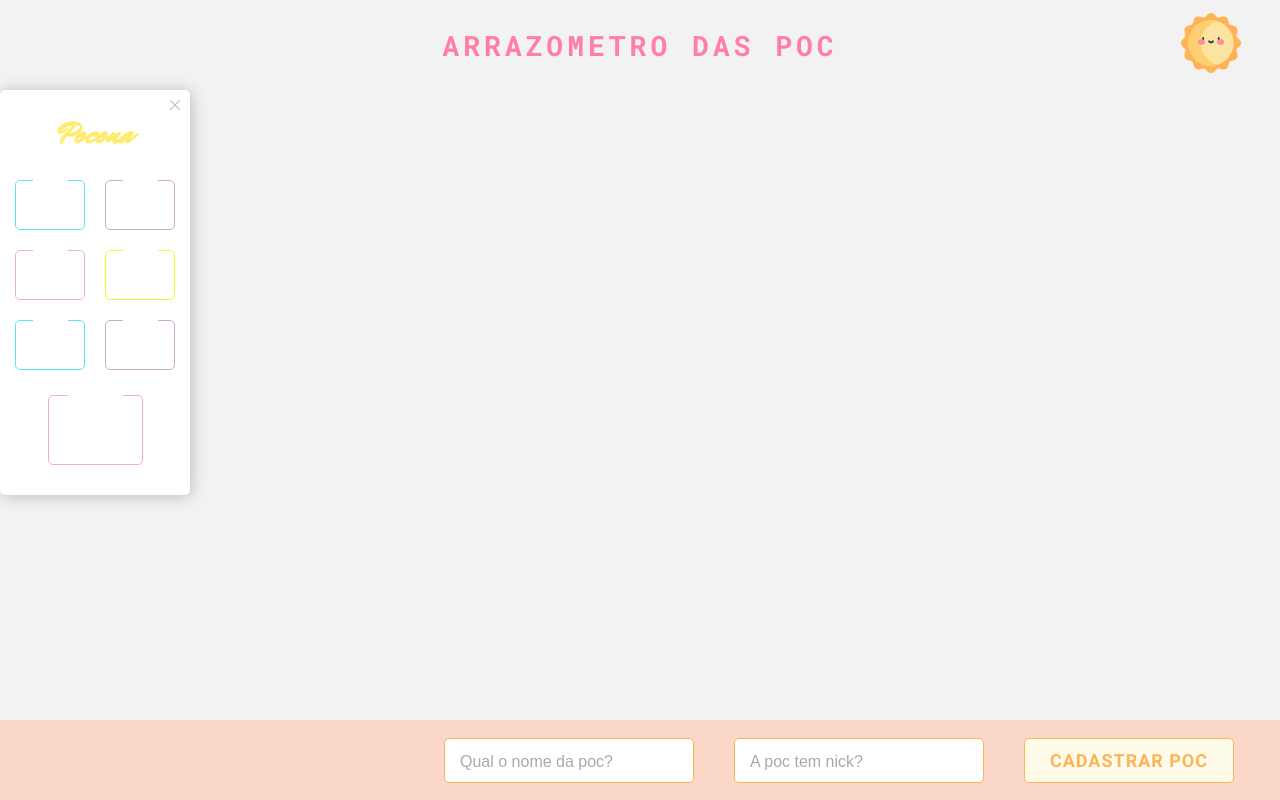
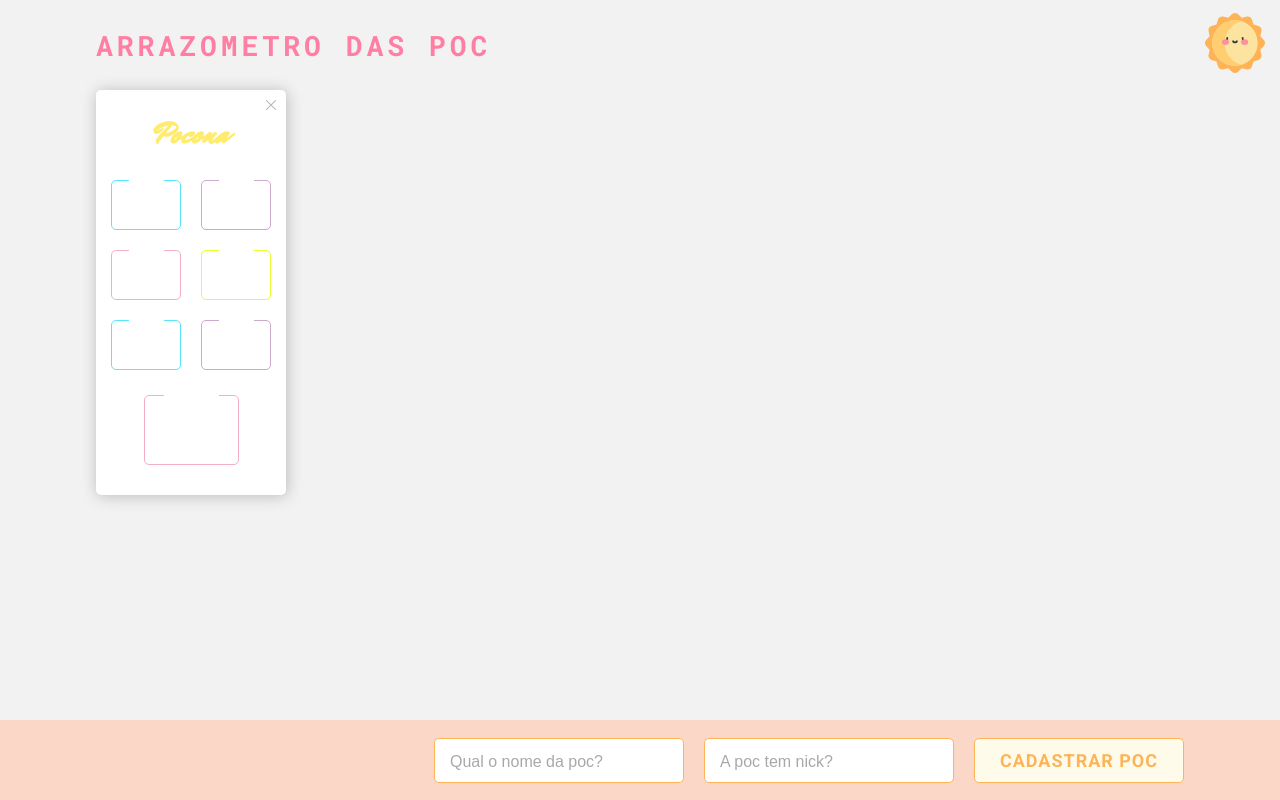
Before and after one commit to Stheffane/Arrazometro, a React (Create React App) app: page / in a window 1280 px wide. Built offline with nearby package versions, Linux system fonts and the light colour scheme.

Commit message:
feat: reestruturar body

```diff
--- a/src/Components/Body/index.js
+++ b/src/Components/Body/index.js
@@ -1,5 +1,7 @@
 import React from "react";
 import Frame from "../Frame";
+
+import "./style.css";
 
 const Body = () => {
   return (
--- /dev/null
+++ b/src/Components/Body/style.css
@@ -0,0 +1,7 @@
+.container {
+  width: 85vw;
+  margin: 0 auto;
+  display: flex;
+  justify-content: space-between;
+  flex-wrap: wrap;
+}
--- a/src/Components/BtnTheme/style.css
+++ b/src/Components/BtnTheme/style.css
@@ -1,12 +1,13 @@
 .header-icon-theme {
   position: absolute;
-  right: 26px;
+  right: 15px;
   cursor: pointer;
 }
 
 .input-dark-mode {
   width: auto;
-  opacity: 0;
+  /* opacity: 0; */
+  display: contents;
 }
 
 .icon-theme {
--- a/src/Components/Footer/style.css
+++ b/src/Components/Footer/style.css
@@ -7,13 +7,13 @@ footer {
   display: flex;
   justify-content: flex-end;
   align-items: center;
+  padding: 0 7.5vw;
 }
 
 .footer-form {
-  width: 830px;
-  margin-right: 26px;
+  width: 750px;
   display: flex;
-  justify-content: space-around;
+  justify-content: space-between;
 }
 
 .btn-cadastrar {
@@ -58,16 +58,16 @@ footer {
 /* Dark theme */
 html[dark] footer {
   background-color: #484848;
-  border-top: 1px solid #CBAACB;
+  border-top: 1px solid #cbaacb;
 }
 
 html[dark] .btn-cadastrar {
   background-color: transparent;
-  border: 1px solid #E179E1;
-  color: #E179E1;
+  border: 1px solid #e179e1;
+  color: #e179e1;
 }
 
 html[dark] .btn-cadastrar::before {
-  background: #E179E1;
+  background: #e179e1;
   color: #ffffff;
 }
--- a/src/Components/Header/style.css
+++ b/src/Components/Header/style.css
@@ -2,9 +2,10 @@ header {
   width: 100vw;
   height: 90px;
   display: flex;
-  justify-content: center;
+  justify-content: space-between;
   align-items: center;
   position: relative;
+  padding: 0 7.5vw;
 }
 
 h1 {
@@ -23,10 +24,6 @@ html[dark] h1 {
 
 /* Media Query */
 @media (min-width: 320px) and (max-width: 425px) {
-  header {
-    justify-content: flex-start;
-  }
-
   h1 {
     width: 120px;
     font-size: 20px;
```
